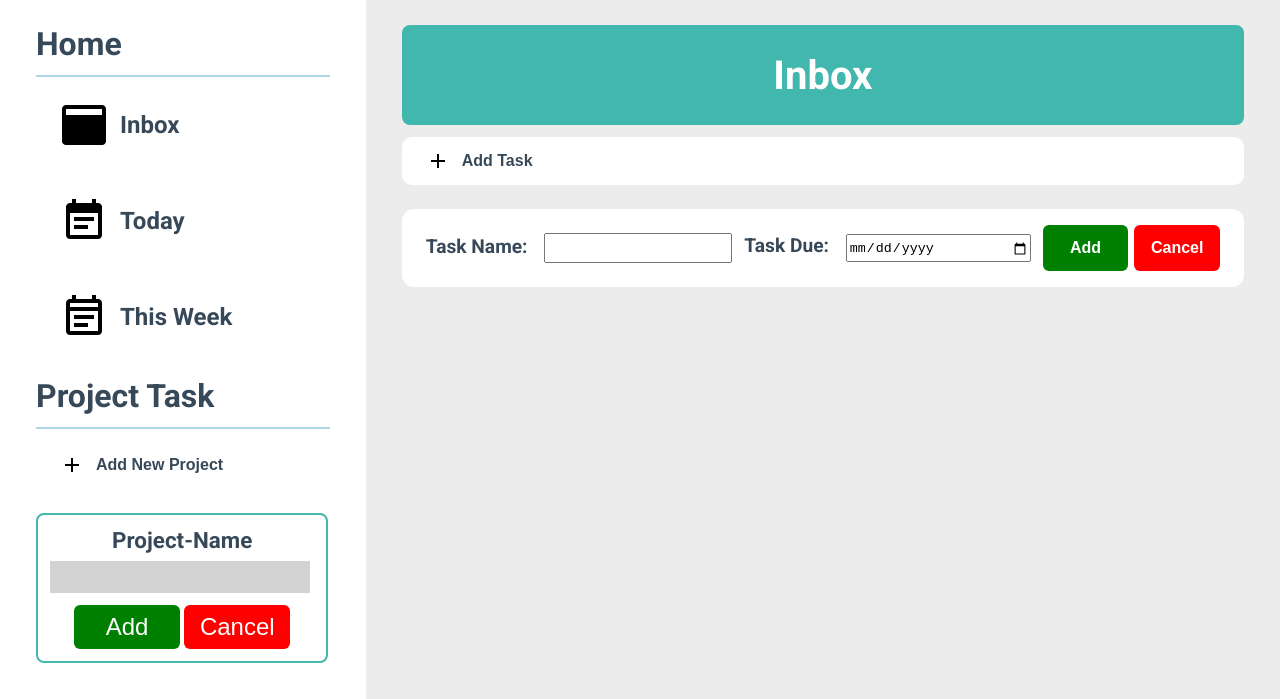
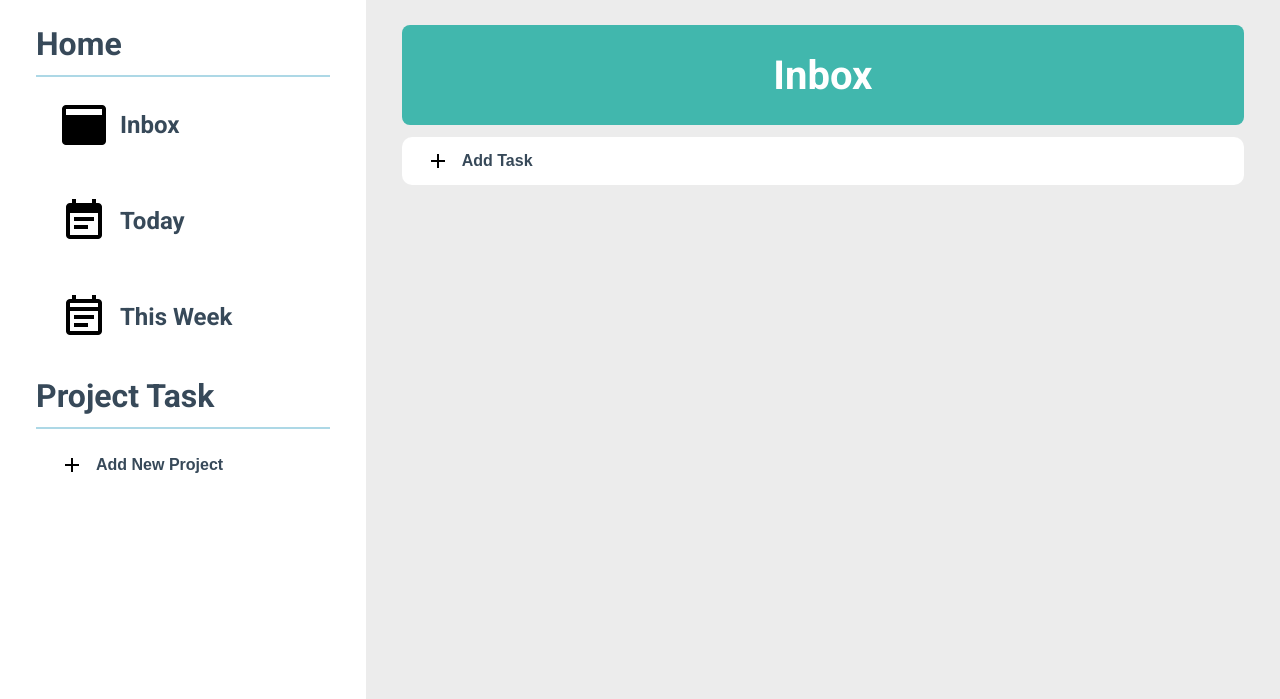
Before and after one commit to Danvictorgithub/M-ToDoList, a website built with webpack: page src/index.html in a window 1280 px wide. Shown: the part 101-800 px from the top of the page. Built offline with nearby package versions, Linux system fonts and the light colour scheme; files whose address does not match are found by name.

Commit message:
hide html forms for JS

```diff
--- a/src/index.html
+++ b/src/index.html
@@ -31,7 +31,7 @@
             <div class="project-task">
                 <button class="btn" type="button"><img src="./plus.png">Add New Project</button>
             </div>
-            <div class="create-project">
+            <!-- <div class="create-project">
                 <div>
                     <label for="project-name">Project-Name</label>
                     <input id="project-name" type="text">
@@ -40,14 +40,14 @@
                     <button class="add-project" type="button">Add</button>
                     <button class="cancel-project" type="button">Cancel</button>
                 </div>
-            </div>
+            </div> -->
         </div>
         <div class="content">
             <div class="content-header">
                 <h2 class="current-tab">Inbox</h2>
             </div>
             <button class="task-btn btn" type="button"><img src="./plus.png">Add Task</button>
-            <div class="create-task">
+            <!-- <div class="create-task">
                 <div class="label">
                     <label for="name">Task Name:</label>
                     <input id="name" type="text">
@@ -60,7 +60,7 @@
                     <button type="button" class="add">Add</button>
                     <button type="button" class="cancel">Cancel</button>
                 </div>
-            </div>
+            </div> -->
         </div>
     </div>
   </body>
```
